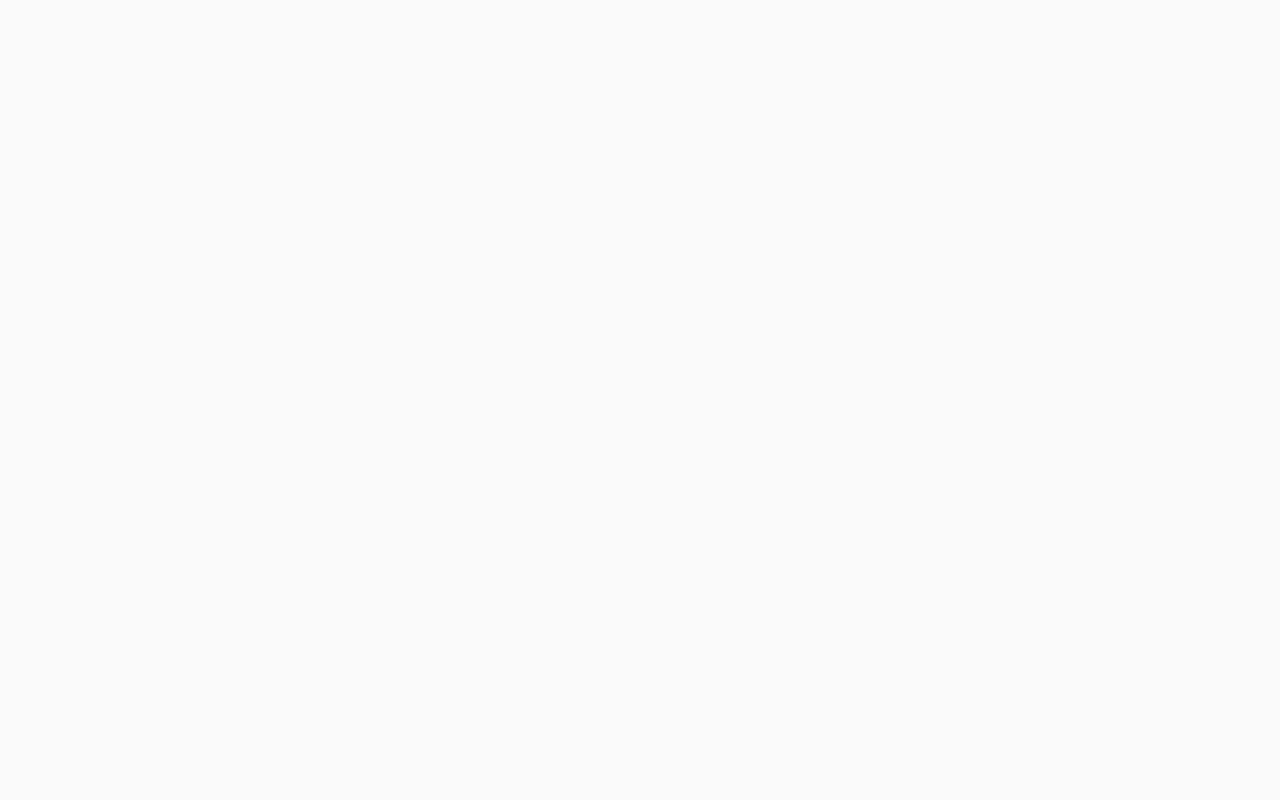
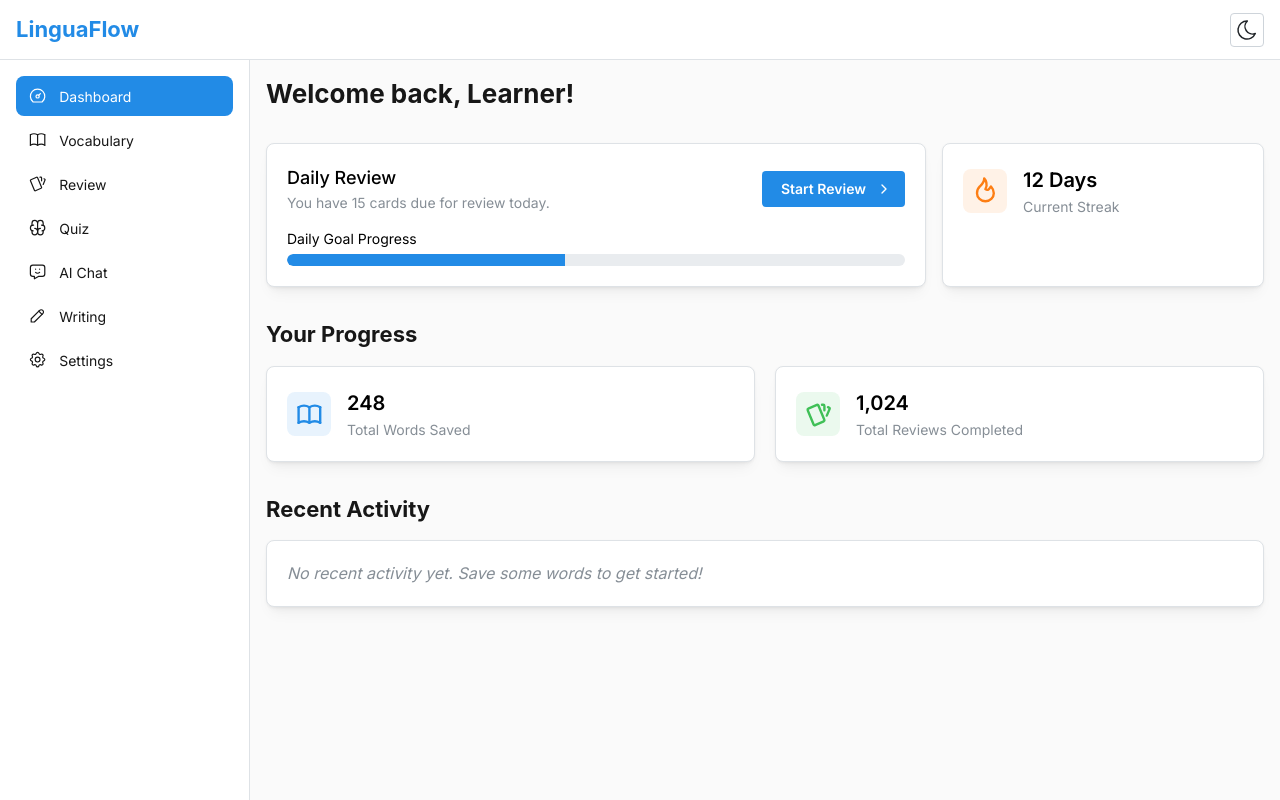
Before and after one commit to longlephanhai/LinguaFlow, a React (Vite) app in the folder frontend/: page /dashboard in a window 1280 px wide. Before the commit this address had no page. Built offline with nearby package versions, Linux system fonts and the light colour scheme.

Commit message:
feat(frontend): add AppLayout and DashboardPage with Mantine

```diff
--- a/frontend/src/App.tsx
+++ b/frontend/src/App.tsx
@@ -2,6 +2,8 @@ import { BrowserRouter as Router, Routes, Route } from 'react-router-dom';
 import { LandingPage } from './pages/LandingPage';
 import { LoginPage } from './pages/LoginPage';
 import { RegisterPage } from './pages/RegisterPage';
+import { DashboardPage } from './pages/DashboardPage';
+import { AppLayout } from './components/layout/AppLayout';
 import './App.css';
 
 function App() {
@@ -11,6 +13,12 @@ function App() {
         <Route path="/" element={<LandingPage />} />
         <Route path="/login" element={<LoginPage />} />
         <Route path="/signup" element={<RegisterPage />} />
+
+        {/* Protected Routes mapped to AppLayout */}
+        <Route element={<AppLayout />}>
+          <Route path="/dashboard" element={<DashboardPage />} />
+          {/* Add future protected routes here */}
+        </Route>
       </Routes>
     </Router>
   );
--- /dev/null
+++ b/frontend/src/components/layout/AppLayout.tsx
@@ -0,0 +1,84 @@
+import { AppShell, Burger, Group, Title, NavLink, ActionIcon, useMantineColorScheme } from '@mantine/core';
+import { useDisclosure } from '@mantine/hooks';
+import { Outlet, useLocation, useNavigate } from 'react-router-dom';
+import {
+  IconDashboard,
+  IconBook,
+  IconCards,
+  IconBrain,
+  IconMessageChatbot,
+  IconPencil,
+  IconSettings,
+  IconSun,
+  IconMoon
+} from '@tabler/icons-react';
+
+const navData = [
+  { label: 'Dashboard', icon: IconDashboard, link: '/dashboard' },
+  { label: 'Vocabulary', icon: IconBook, link: '/vocabulary' },
+  { label: 'Review', icon: IconCards, link: '/review' },
+  { label: 'Quiz', icon: IconBrain, link: '/quiz' },
+  { label: 'AI Chat', icon: IconMessageChatbot, link: '/chat' },
+  { label: 'Writing', icon: IconPencil, link: '/writing' },
+  { label: 'Settings', icon: IconSettings, link: '/settings' },
+];
+
+export function AppLayout() {
+  const [opened, { toggle }] = useDisclosure();
+  const { colorScheme, toggleColorScheme } = useMantineColorScheme();
+  const location = useLocation();
+  const navigate = useNavigate();
+
+  const links = navData.map((item) => (
+    <NavLink
+      key={item.label}
+      active={location.pathname === item.link}
+      label={item.label}
+      leftSection={<item.icon size="1.2rem" stroke={1.5} />}
+      onClick={() => {
+        navigate(item.link);
+        if (opened) toggle();
+      }}
+      variant="filled"
+      style={{ borderRadius: '8px', marginBottom: '4px' }}
+    />
+  ));
+
+  return (
+    <AppShell
+      header={{ height: 60 }}
+      navbar={{
+        width: 250,
+        breakpoint: 'sm',
+        collapsed: { mobile: !opened },
+      }}
+      padding="md"
+    >
+      <AppShell.Header>
+        <Group h="100%" px="md" justify="space-between">
+          <Group>
+            <Burger opened={opened} onClick={toggle} hiddenFrom="sm" size="sm" />
+            <Title order={3} c="blue">LinguaFlow</Title>
+          </Group>
+
+          <ActionIcon
+            variant="default"
+            onClick={() => toggleColorScheme()}
+            size="lg"
+            aria-label="Toggle color scheme"
+          >
+            {colorScheme === 'dark' ? <IconSun stroke={1.5} /> : <IconMoon stroke={1.5} />}
+          </ActionIcon>
+        </Group>
+      </AppShell.Header>
+
+      <AppShell.Navbar p="md">
+        {links}
+      </AppShell.Navbar>
+
+      <AppShell.Main>
+        <Outlet />
+      </AppShell.Main>
+    </AppShell>
+  );
+}
--- /dev/null
+++ b/frontend/src/pages/DashboardPage.tsx
@@ -0,0 +1,83 @@
+import { Title, Grid, Card, Text, Button, Group, SimpleGrid, ThemeIcon, Progress } from '@mantine/core';
+import { IconFlame, IconBook, IconCards, IconChevronRight } from '@tabler/icons-react';
+import { useNavigate } from 'react-router-dom';
+
+export function DashboardPage() {
+  const navigate = useNavigate();
+
+  return (
+    <div>
+      <Title order={2} mb="xl">Welcome back, Learner!</Title>
+
+      <Grid mb="xl">
+        <Grid.Col span={{ base: 12, md: 8 }}>
+          <Card shadow="sm" padding="lg" radius="md" withBorder>
+            <Group justify="space-between" mb="md">
+              <div>
+                <Text fw={500} size="lg">Daily Review</Text>
+                <Text size="sm" c="dimmed">
+                  You have 15 cards due for review today.
+                </Text>
+              </div>
+              <Button onClick={() => navigate('/review')} rightSection={<IconChevronRight size="1rem" />}>
+                Start Review
+              </Button>
+            </Group>
+
+            <Text size="sm" mb={5}>
+              Daily Goal Progress
+            </Text>
+            <Progress value={45} size="lg" radius="xl" />
+          </Card>
+        </Grid.Col>
+
+        <Grid.Col span={{ base: 12, md: 4 }}>
+          <Card shadow="sm" padding="lg" radius="md" withBorder h="100%">
+            <Group>
+              <ThemeIcon size="xl" radius="md" variant="light" color="orange">
+                <IconFlame size="1.8rem" />
+              </ThemeIcon>
+              <div>
+                <Text fw={700} size="xl">12 Days</Text>
+                <Text size="sm" c="dimmed">Current Streak</Text>
+              </div>
+            </Group>
+          </Card>
+        </Grid.Col>
+      </Grid>
+
+      <Title order={3} mb="md">Your Progress</Title>
+      <SimpleGrid cols={{ base: 1, sm: 2 }} spacing="lg">
+        <Card shadow="sm" padding="lg" radius="md" withBorder>
+          <Group>
+            <ThemeIcon size="xl" radius="md" variant="light" color="blue">
+              <IconBook size="1.8rem" />
+            </ThemeIcon>
+            <div>
+              <Text fw={700} size="xl">248</Text>
+              <Text size="sm" c="dimmed">Total Words Saved</Text>
+            </div>
+          </Group>
+        </Card>
+
+        <Card shadow="sm" padding="lg" radius="md" withBorder>
+          <Group>
+            <ThemeIcon size="xl" radius="md" variant="light" color="green">
+              <IconCards size="1.8rem" />
+            </ThemeIcon>
+            <div>
+              <Text fw={700} size="xl">1,024</Text>
+              <Text size="sm" c="dimmed">Total Reviews Completed</Text>
+            </div>
+          </Group>
+        </Card>
+      </SimpleGrid>
+
+      {/* Recent Activity could go here */}
+      <Title order={3} mb="md" mt="xl">Recent Activity</Title>
+      <Card shadow="sm" padding="lg" radius="md" withBorder>
+        <Text c="dimmed" fs="italic">No recent activity yet. Save some words to get started!</Text>
+      </Card>
+    </div>
+  );
+}
--- a/frontend/src/pages/LoginPage.tsx
+++ b/frontend/src/pages/LoginPage.tsx
@@ -1,4 +1,4 @@
-import { Link } from 'react-router-dom';
+import { Link, useNavigate } from 'react-router-dom';
 import {
   TextInput,
   PasswordInput,
@@ -12,6 +12,8 @@ import {
 } from '@mantine/core';
 
 export const LoginPage = () => {
+  const navigate = useNavigate();
+
   return (
     <Flex mih="100vh" bg="var(--color-bg-base)">
       {/* Visual Side */}
@@ -126,7 +128,10 @@ export const LoginPage = () => {
 
           <Box
             component="form"
-            onSubmit={(e: React.FormEvent) => e.preventDefault()}
+            onSubmit={(e: React.FormEvent) => {
+              e.preventDefault();
+              navigate('/dashboard');
+            }}
             display="flex"
             style={{ flexDirection: 'column', gap: 'var(--space-6)' }}
           >
--- a/frontend/src/pages/RegisterPage.tsx
+++ b/frontend/src/pages/RegisterPage.tsx
@@ -1,4 +1,4 @@
-import { Link } from 'react-router-dom';
+import { Link, useNavigate } from 'react-router-dom';
 import {
   TextInput,
   PasswordInput,
@@ -11,6 +11,8 @@ import {
 } from '@mantine/core';
 
 export const RegisterPage = () => {
+  const navigate = useNavigate();
+
   return (
     <Flex mih="100vh" bg="var(--color-bg-base)">
       {/* Form Side */}
@@ -57,7 +59,10 @@ export const RegisterPage = () => {
 
           <Box
             component="form"
-            onSubmit={(e: React.FormEvent) => e.preventDefault()}
+            onSubmit={(e: React.FormEvent) => {
+              e.preventDefault();
+              navigate('/dashboard');
+            }}
             display="flex"
             style={{ flexDirection: 'column', gap: 'var(--space-6)' }}
           >
```
Also changed, not shown: 1 other file (tests, documents, lock files or other folders).
